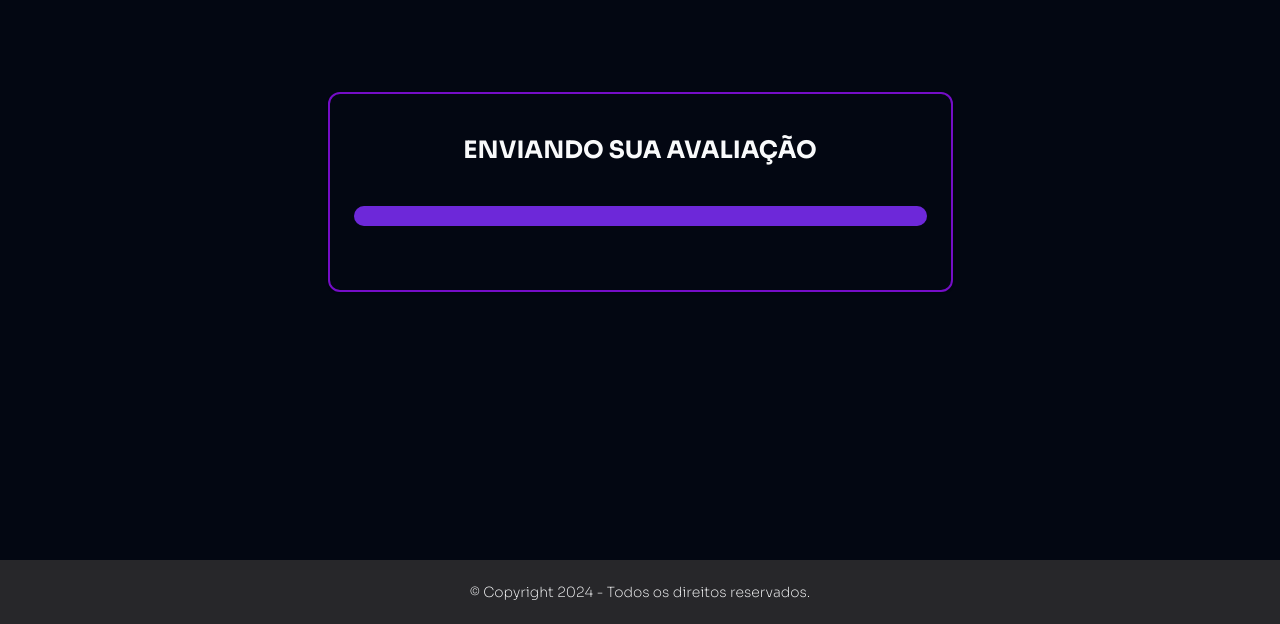
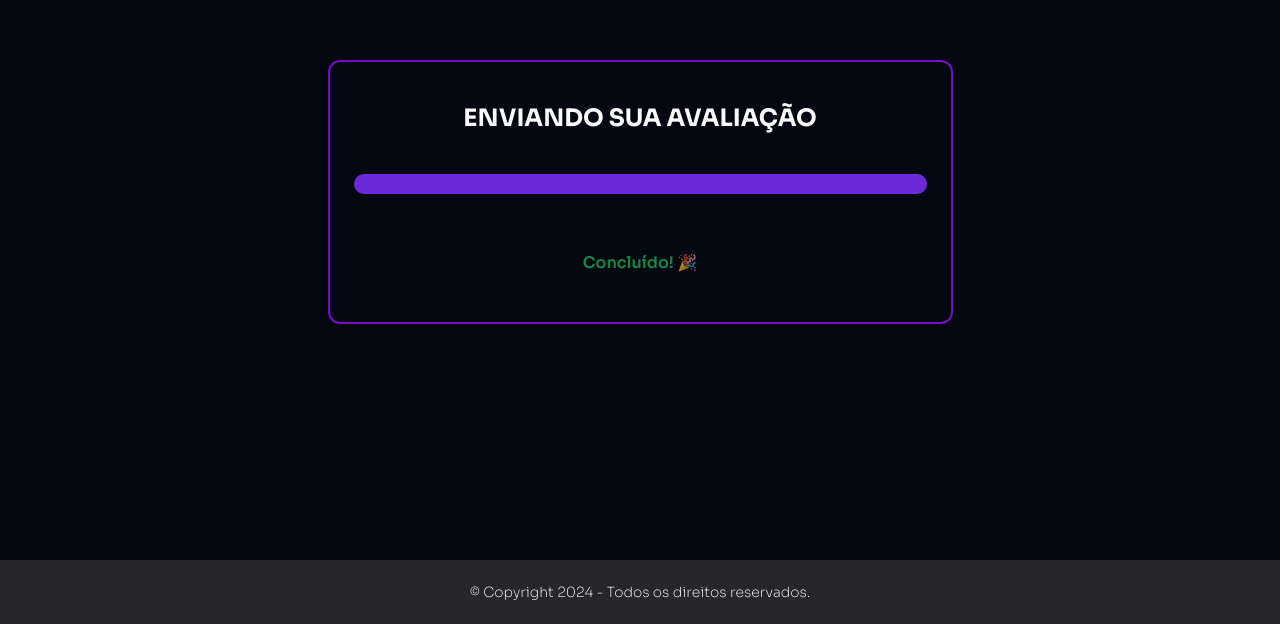
Before and after one commit to juanhsantana/lp, a React (Vite) app: page /loading in a window 1280 px wide. Shown: the part 176-800 px from the top of the page. Built offline with nearby package versions, Linux system fonts and the light colour scheme.

Commit message:
loading page

```diff
--- a/src/pages/Loading.tsx
+++ b/src/pages/Loading.tsx
@@ -1,13 +1,16 @@
 import { useState, useEffect } from "react";
-
 import { Card, CardContent } from "@/components/ui/card";
 import { Progress } from "@/components/ui/progress";
+import { motion } from "framer-motion";
+import { Button } from "@/components/ui/button";
+import { Play } from "lucide-react";
 
 export function Loading() {
   const [progress, setProgress] = useState<number>(0);
+  const [showFinalContent, setShowFinalContent] = useState<boolean>(false);
 
   useEffect(() => {
-    const interval = 5000 / 100; // 5 segundos dividido por 100 para incrementar 1% a cada iteração
+    const interval = 5000 / 100;
     const timer = setInterval(() => {
       setProgress((prev) => {
         if (prev >= 100) {
@@ -18,18 +21,67 @@ export function Loading() {
       });
     }, interval);
 
-    return () => clearInterval(timer); // Limpeza do timer quando o componente desmonta
+    return () => clearInterval(timer);
   }, []);
+
+  useEffect(() => {
+    if (progress >= 100) {
+      const timeout = setTimeout(() => {
+        setShowFinalContent(true);
+      }, 3000);
+
+      return () => clearTimeout(timeout);
+    }
+  }, [progress]);
+
+  if (progress < 100 || !showFinalContent) {
+    return (
+      <div className="flex flex-col w-full justify-center items-center">
+        <Card className="max-w-[625px] w-full max-h-[450px] py-10 max-[540px]:py-5 border-[#750DC7] border-2">
+          <CardContent className="flex flex-col justify-center items-center gap-10 max-[540px]:gap-5">
+            <h1 className="font-bold text-2xl text-center">
+              ENVIANDO SUA AVALIAÇÃO
+            </h1>
+            <Progress value={progress} className="h-5 relative" />
+            {progress >= 100 ? (
+              <motion.div
+                initial={{ opacity: 0, y: 50 }}
+                animate={{ opacity: 1, y: 0 }}
+                transition={{ duration: 0.8, ease: "easeInOut" }}
+                className="text-green-500 font-semibold"
+              >
+                Concluído! 🎉
+              </motion.div>
+            ) : (
+              <span className="font-semibold">{progress}%</span>
+            )}
+          </CardContent>
+        </Card>
+      </div>
+    );
+  }
 
   return (
     <div className="flex flex-col w-full justify-center items-center">
       <Card className="max-w-[625px] w-full max-h-[450px] py-10 max-[540px]:py-5 border-[#750DC7] border-2">
-        <CardContent className="flex flex-col justify-center items-center gap-10 max-[540px]:gap-5">
-          <h1 className="font-bold text-2xl text-center">
-            ENVIANDO SUA AVALIAÇÃO
-          </h1>
-          <Progress value={progress} className="h-5" />
-        </CardContent>
+        <motion.div
+          initial={{ opacity: 0, y: 50 }}
+          animate={{ opacity: 1, y: 0 }}
+          transition={{ duration: 0.8, ease: "easeInOut" }}
+        >
+          <CardContent className="flex flex-col justify-center items-center gap-10 max-[540px]:gap-5">
+            <h1 className="font-bold text-2xl text-center">
+              PARABÉNS VOCÊ PODE UTILIZAR A RECEITA RUSSA...
+            </h1>
+            <p className="font-medium text-md text-center">
+              Assista um curto vídeo e veja como se livrar da candidíase de
+              forma definitiva em 7 dias!
+            </p>
+            <Button className="animate-pulse flex items-center gap-2 rounded-sm bg-[#01cd00] shadow-sm shadow-green-500 font-semibold">
+              <Play size={20} /> ASSISTIR VÍDEO
+            </Button>
+          </CardContent>
+        </motion.div>
       </Card>
     </div>
   );
```
